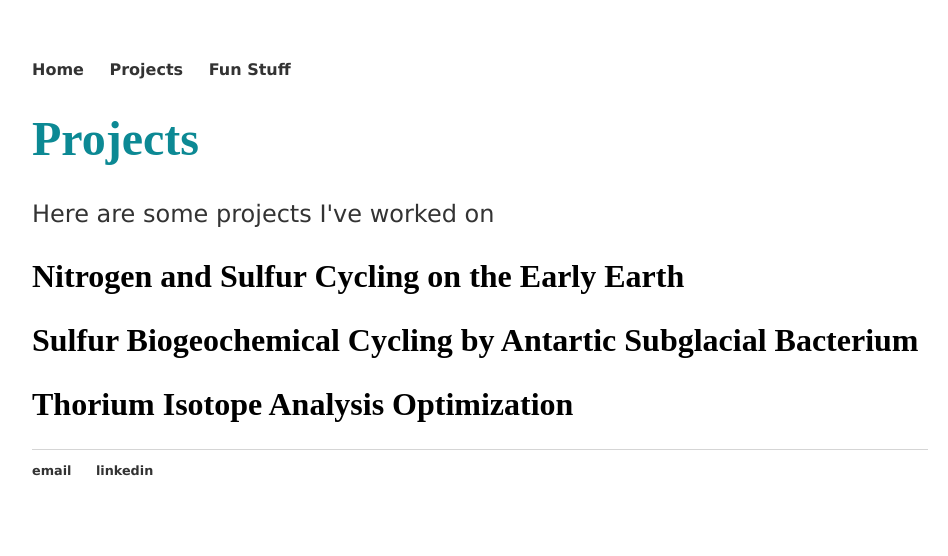
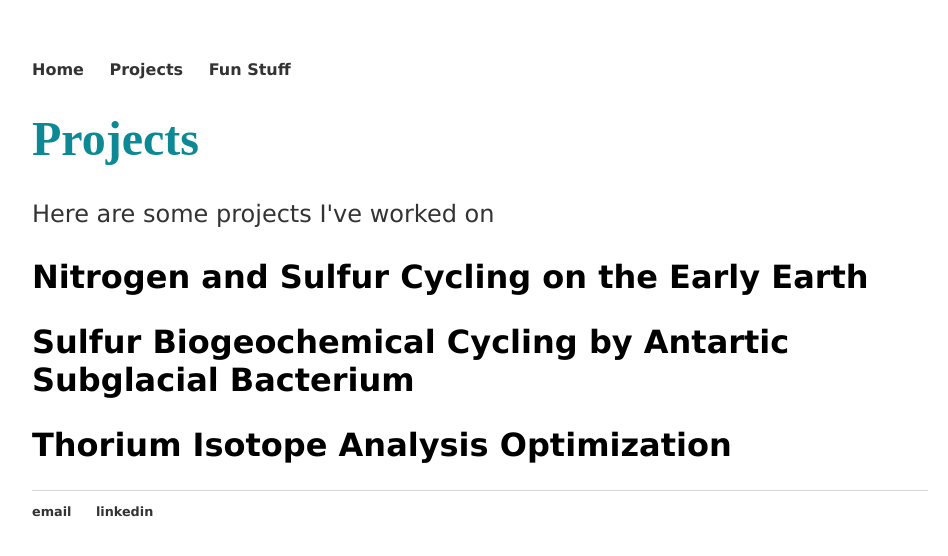
Before and after one commit to kcmateos/kcmateos.github.io, a Jekyll site: the page projects/index.html, which Jekyll copies as it is, in a window 1280 px wide. Shown: the top 556 px of the page, without its empty margins (160-1108 px from the left). Built offline with Jekyll 4.4.1, drawn with Linux system fonts in a browser that asks for light colours.

Commit message:
Update main.css

```diff
--- a/css/main.css
+++ b/css/main.css
@@ -3,7 +3,7 @@
     width: 70%;
 }
 nav ul, footer ul {
-    font-family:'Verdana', 'Geneva', 'sans-serif';
+    font-family:'Verdana', 'Geneva', 'Helvetica', 'Arial', 'sans-serif';
     padding: 0px;
     list-style: none;
     font-weight: bold;
@@ -29,13 +29,13 @@
 }
 h2 {
      font-size: 2em;
-    font-family:'Verdana', 'Geneva', 'sans-serif'';
+    font-family:'Verdana', 'Geneva', 'Helvetica', 'Arial', 'sans-serif';
 }
 p {
     font-size: 1.5em;
     line-height: 1.4em;
     color: #333;
-    font-family:'Verdana', 'Geneva', 'sans-serif'
+    font-family:'Verdana', 'Geneva', 'Helvetica', 'Arial', 'sans-serif';
 }
 footer {
     border-top: 1px solid #d5d5d5;
```
